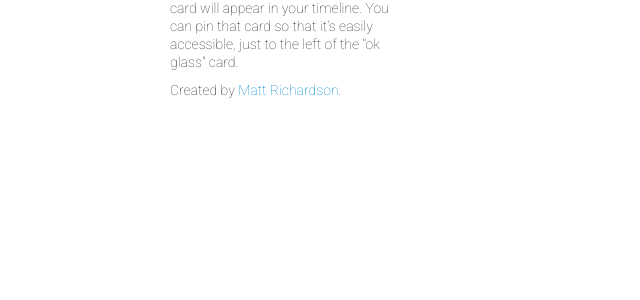
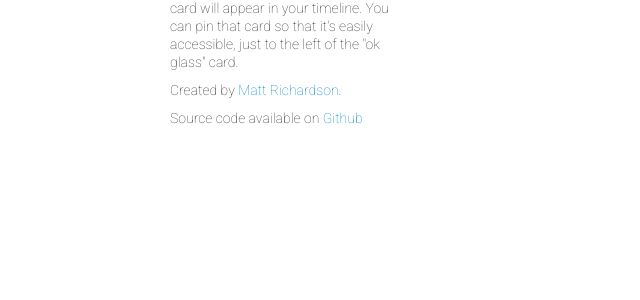
Before and after one commit to mrichardson23/doyousleepwiththat, a Python web app: template templates/index.html in a window 1280 px wide. Shown: the part 403-703 px from the top of the page, without its empty margins (0-640 px from the left). Run offline with Jinja, Linux system fonts and the light colour scheme; the template is opened without the code that fills it, so the values that code supplies are empty; some libraries are stand-ins or nearby versions.

Commit message:
adding source code link.

```diff
--- a/templates/index.html
+++ b/templates/index.html
@@ -51,7 +51,8 @@ limitations under the License.
       <h2>Do you sleep with that thing on?</h2>
       <p>When I walk around New York City wearing Google Glass, I get a lot different reactions to it. I wanted to start tracking these reactions and what better way to do it than using Google's Mirror API? Anytime someone says something to me about Google Glass, I can tap into my application and dicatate their quote, which will automatically list here.</p>
       <p>If you'd like to contribute, <a href="/auth">please click here</a>. After approving this Glassware with your account, a new card will appear in your timeline. You can pin that card so that it's easily accessible, just to the left of the "ok glass" card.</p>
-      <p>Created by <a href="http://mattrichardson.com/">Matt Richardson</a>.
+      <p>Created by <a href="http://mattrichardson.com/">Matt Richardson</a>.</p>
+      <p>Source code available on <a href="https://github.com/mrichardson23/doyousleepwiththat">Github</a></p>
     </div>
       <div class="span7 offset1">
         {% for note in notes %}
```
